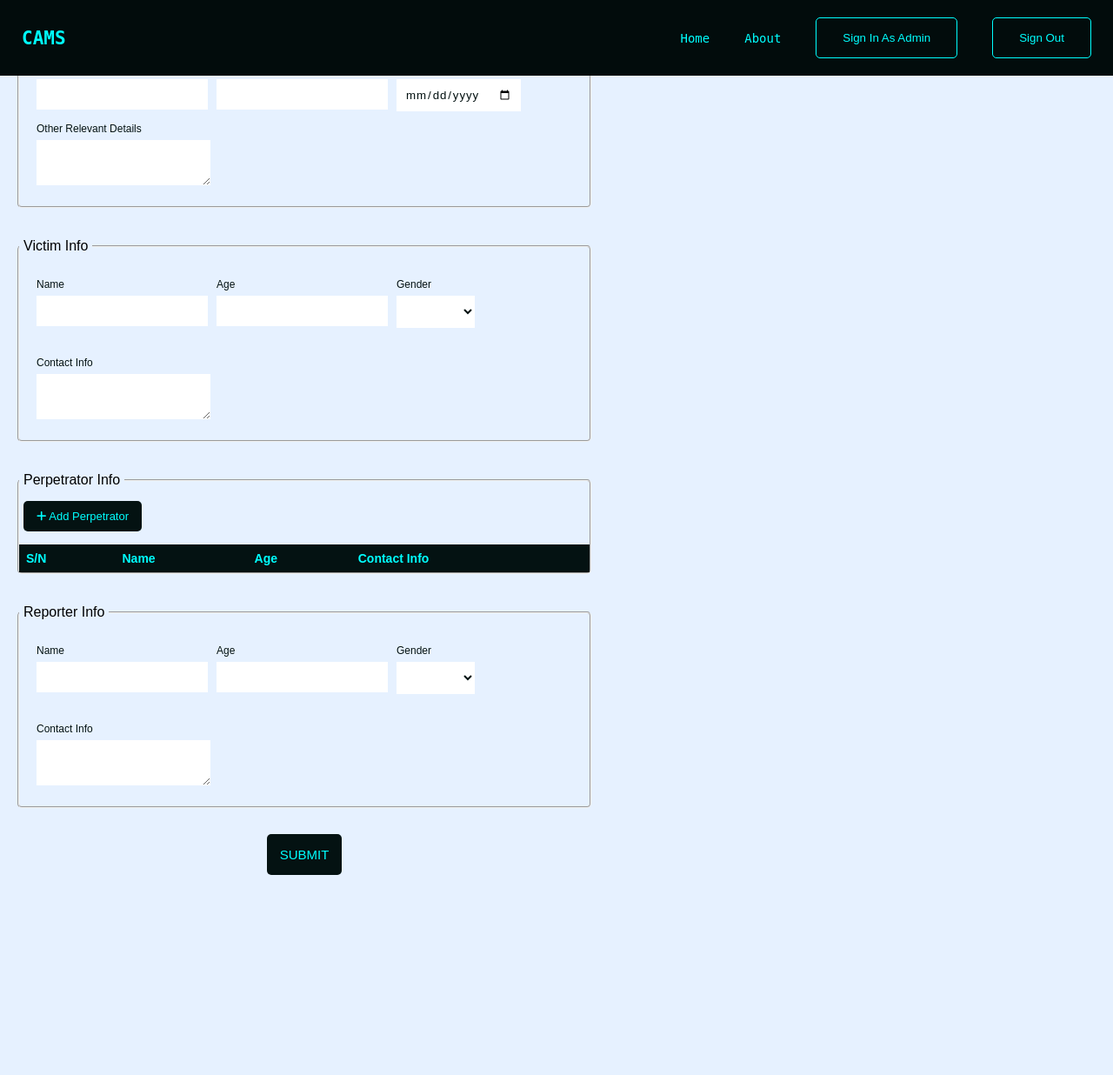
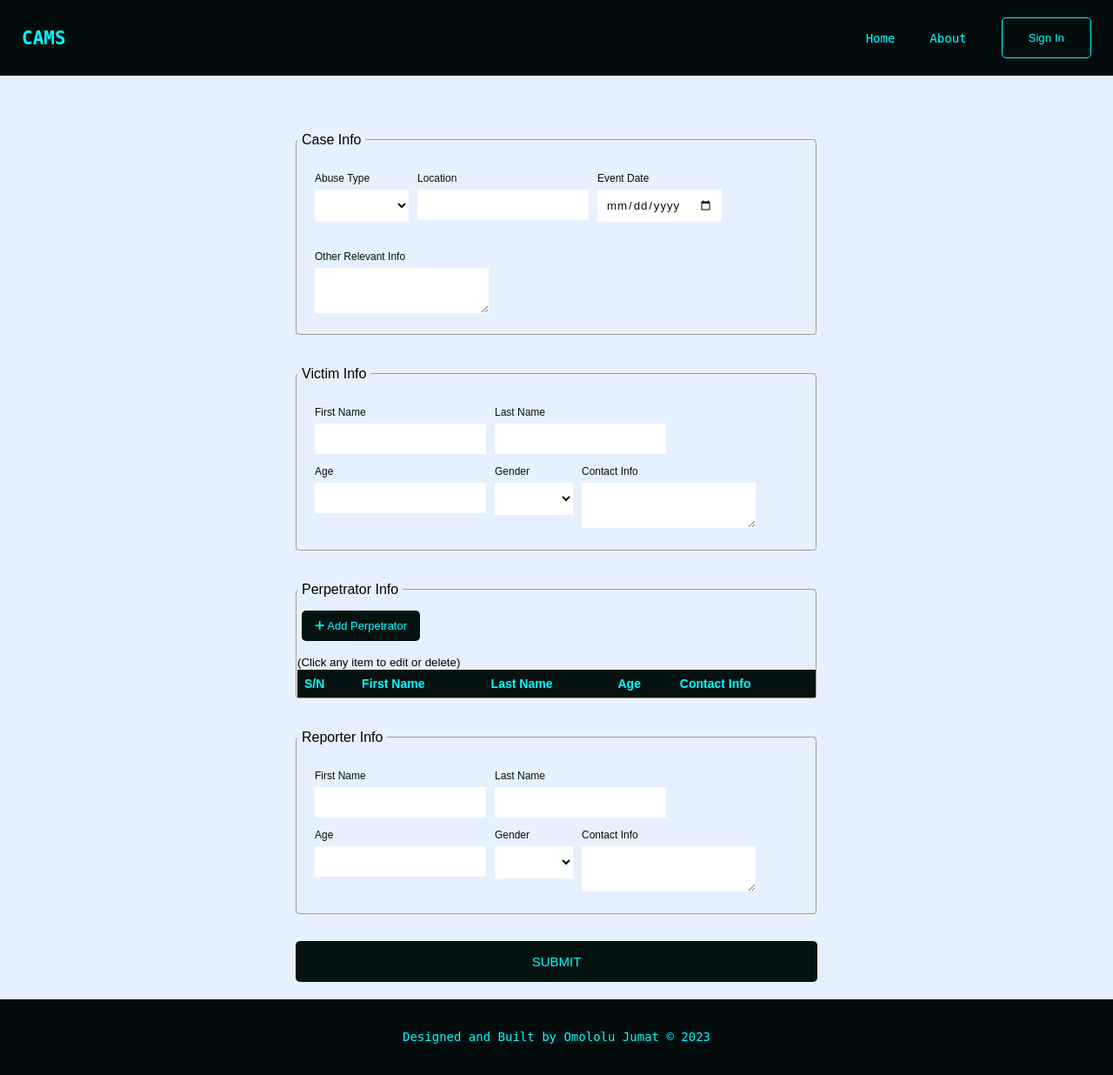
Before and after one commit to Jummate/child-abuse-management-system, a PHP site: page /case-report.html in a window 1280 px wide. Shown: the whole page at 87% size. Before the commit the page ends 1006 px from the top, so only its background shows below. Run offline with PHP 8.4, Linux system fonts and the light colour scheme; lists and menus that the app fills with data are empty.

Commit message:
fix: addressed irregularities like overflow on the interface and complete the interpage routing

```diff
--- a/frontend/case-report.html
+++ b/frontend/case-report.html
@@ -57,19 +57,28 @@
                   >About</a
                 >
               </li>
+              <li class="protected">
+                <a
+                  href="./dashboard.html"
+                  class="link"
+                  >Dashboard</a
+                >
+              </li>
               <!-- <li class="goto-home">Home</li>
                   <li class="goto-about">About</li> -->
-              <li>
+              <li class="sign-in">
                 <a href="./admin-login.html"
-                  ><button class="btn btn-admin-login link">
-                    Sign In As Admin
+                  ><button class="btn btn-admin-login link btn-sign-in">
+                    Sign In
                   </button></a
                 >
               </li>
 
-              <li>
+              <li class="sign-out">
                 <a href=""
-                  ><button class="btn btn-admin-login link">Sign Out</button></a
+                  ><button class="btn btn-admin-login link btn-sign-out">
+                    Sign Out
+                  </button></a
                 >
               </li>
             </ul>
@@ -83,23 +92,31 @@
             <i class="fa fa-times icon"></i>
           </div>
           <div class="modal-body">
-            <p>
-              <label for="perpetrator-name">Name</label><br />
+            <div>
+              <label for="perpetrator-first-name">First Name</label><br />
               <input
                 type="text"
                 class="input modal-field"
-                id="perpetrator-name"
+                id="perpetrator-first-name"
               />
-            </p>
-            <p>
+            </div>
+            <div>
+              <label for="perpetrator-last-name">Last Name</label><br />
+              <input
+                type="text"
+                class="input modal-field"
+                id="perpetrator-last-name"
+              />
+            </div>
+            <div>
               <label for="perpetrator-age">Age</label><br />
               <input
                 type="number"
                 class="input modal-field"
                 id="perpetrator-age"
               />
-            </p>
-            <p>
+            </div>
+            <div>
               <label for="perpetrator-gender">Gender</label><br />
               <select
                 name="perpetrator-gender"
@@ -114,17 +131,17 @@
                 <option value="Male">Male</option>
                 <option value="Female">Female</option>
               </select>
-            </p>
+            </div>
 
-            <p>
+            <div>
               <label for="perpetrator-contact">Contact Info</label><br />
               <textarea
                 id="perpetrator-contact"
-                class="textarea"
+                class="textarea modal-field"
                 rows="2"
                 cols="30"
               ></textarea>
-            </p>
+            </div>
           </div>
           <div class="modal-footer">
             <button
@@ -140,65 +157,106 @@
         <fieldset class="fieldset">
           <legend>Case Info</legend>
           <div class="reporting-input-container">
-            <p>
+            <div>
               <label for="abuse-type">Abuse Type</label><br />
-              <input
+              <!-- <input
                 type="text"
                 class="input reporting-field"
                 id="abuse-type"
-              />
-            </p>
+              /> -->
+              <select
+                name="abuse-type"
+                id="abuse-type"
+                class="select reporting-field"
+              >
+                <option
+                  value=""
+                  selected
+                  disabled
+                ></option>
+                <option value="Emotional">Emotional</option>
+                <option value="Sexual">Sexual</option>
+                <option value="Neglect">Neglect</option>
+              </select>
+            </div>
 
-            <p>
+            <!-- <div>
+              <label for="location-state">Abuse Type</label><br />
+
+              <select
+                name="abuse-type"
+                id="abuse-type"
+                class="select reporting-field"
+              >
+                <option
+                  value=""
+                  selected
+                  disabled
+                ></option>
+                <option value="Emotional">Emotional</option>
+                <option value="Sexual">Sexual</option>
+                <option value="Neglect">Neglect</option>
+              </select>
+            </div> -->
+
+            <div>
               <label for="location">Location</label><br />
               <input
                 type="text"
                 class="input reporting-field"
                 id="location"
               />
-            </p>
+            </div>
 
-            <p>
-              <label for="event-date">Date of Event</label><br />
+            <div>
+              <label for="event-date">Event Date</label><br />
               <input
                 type="date"
                 class="input reporting-field"
                 id="event-date"
               />
-            </p>
+            </div>
 
-            <p>
-              <label for="other-info">Other Relevant Details</label><br />
+            <div>
+              <label for="other-info">Other Relevant Info</label><br />
               <textarea
                 id="other-info"
                 class="textarea reporting-field"
                 rows="2"
                 cols="30"
               ></textarea>
-            </p>
+            </div>
           </div>
         </fieldset>
 
         <fieldset class="fieldset">
           <legend>Victim Info</legend>
           <div class="reporting-input-container">
-            <p>
-              <label for="victim-name">Name</label><br />
+            <div>
+              <label for="victim-first-name">First Name</label><br />
               <input
                 type="text"
                 class="input reporting-field"
-                id="victim-name"
+                id="victim-first-name"
               />
-            </p>
-            <p>
+            </div>
+            <div>
+              <label for="victim-last-name">Last Name</label><br />
+              <input
+                type="text"
+                class="input reporting-field"
+                id="victim-last-name"
+              />
+            </div>
+            <div>
               <label for="victim-age">Age</label><br />
               <input
                 type="number"
                 class="input reporting-field"
                 id="victim-age"
               />
-            </p>
-            <p>
+            </div>
+            <div>
               <label for="victim-gender">Gender</label><br />
               <select
                 name="victim-gender"
@@ -213,9 +271,9 @@
                 <option value="Male">Male</option>
                 <option value="Female">Female</option>
               </select>
-            </p>
+            </div>
 
-            <p>
+            <div>
               <label for="victim-contact">Contact Info</label><br />
               <textarea
                 id="victim-contact"
@@ -223,7 +281,7 @@
                 rows="2"
                 cols="30"
               ></textarea>
-            </p>
+            </div>
           </div>
         </fieldset>
 
@@ -238,12 +296,15 @@
               Add Perpetrator
             </button>
           </div>
+          <div class="">
             <div class="table-wrapper">
+              <small>(Click any item to edit or delete)</small>
               <table>
                 <thead>
                   <tr>
                     <th>S/N</th>
-                  <th>Name</th>
+                    <th>First Name</th>
+                    <th>Last Name</th>
                     <th>Age</th>
                     <th>Contact Info</th>
                   </tr>
@@ -251,68 +312,37 @@
                 <tbody id="perpetratorTableBody"></tbody>
               </table>
             </div>
-          <!-- <div>
-              <p>
-                <label for="perpetrator-name">Name</label><br />
-                <input
-                  type="text"
-                  class="input"
-                  id="perpetrator-name"
-                />
-              </p>
-              <p>
-                <label for="perpetrator-age">Age</label><br />
-                <input
-                  type="number"
-                  class="input"
-                  id="perpetrator-age"
-                />
-              </p>
-              <p>
-                <label for="perpetrator-gender">Gender</label><br />
-                <select
-                  name="perpetrator-gender"
-                  id="perpetrator-gender"
-                  class="select"
-                >
-                  <option value="Male">Male</option>
-                  <option value="Female">Female</option>
-                </select>
-              </p>
-
-              <p>
-                <label for="perpetrator-contact">Contact Info</label
-                ><br />
-                <textarea
-                  id="perpetrator-contact"
-                  class="textarea"
-                  rows="2"
-                  cols="30"
-                ></textarea>
-              </p>
-            </div> -->
+          </div>
         </fieldset>
 
         <fieldset class="fieldset">
           <legend>Reporter Info</legend>
           <div class="reporting-input-container">
-            <p>
-              <label for="reporter-name">Name</label><br />
+            <div>
+              <label for="reporter-first-name">First Name</label><br />
               <input
                 type="text"
                 class="input reporting-field"
-                id="reporter-name"
+                id="reporter-first-name"
               />
-            </p>
-            <p>
+            </div>
+            <div>
+              <label for="reporter-last-name">Last Name</label><br />
+              <input
+                type="text"
+                class="input reporting-field"
+                id="reporter-last-name"
+              />
+            </div>
+            <div>
               <label for="reporter-age">Age</label><br />
               <input
                 type="number"
                 class="input reporting-field"
                 id="reporter-age"
               />
-            </p>
-            <p>
+            </div>
+            <div>
               <label for="reporter-gender">Gender</label><br />
               <select
                 name="reporter-gender"
@@ -327,9 +357,9 @@
                 <option value="Male">Male</option>
                 <option value="Female">Female</option>
               </select>
-            </p>
+            </div>
 
-            <p>
+            <div>
               <label for="reporter-contact">Contact Info</label><br />
               <textarea
                 id="reporter-contact"
@@ -337,7 +367,7 @@
                 rows="2"
                 cols="30"
               ></textarea>
-            </p>
+            </div>
           </div>
         </fieldset>
 
@@ -384,21 +414,36 @@
                 >About</a
               >
             </li>
-            <li>
+            <li class="protected">
+              <a
+                href="./dashboard.html"
+                class="link"
+                >Dashboard</a
+              >
+            </li>
+            <li class="sign-in">
               <a href="./admin-login.html"
-                ><button class="btn btn-admin-login link">
-                  Sign In As Admin
+                ><button class="btn btn-admin-login link btn-sign-in">
+                  Sign In
                 </button></a
               >
             </li>
-            <li>
+            <li class="sign-out">
               <a href=""
-                ><button class="btn btn-admin-login link">Sign Out</button></a
+                ><button class="btn btn-admin-login link btn-sign-out">
+                  Sign Out
+                </button></a
               >
             </li>
           </ul>
         </div>
+        <footer id="reporting-footer">
+          <p>Designed and Built by Omololu Jumat &copy; 2023</p>
+        </footer>
       </aside>
+      <footer id="reporting-footer">
+        <p>Designed and Built by Omololu Jumat &copy; 2023</p>
+      </footer>
     </section>
     <script src="./case-report.js"></script>
   </body>
--- a/frontend/styles.css
+++ b/frontend/styles.css
@@ -52,7 +52,7 @@ body {
 } */
 
 .header {
-  position: fixed;
+  position: sticky;
   top: 0;
   width: 100%;
   padding: 20px 0;
@@ -158,6 +162,11 @@ body {
 #add-perpetrator {
   padding: 10px 15px;
   font-size: 1.3rem;
+}
+
+#btn-submit-case {
+  width: 100%;
+  /* padding: 20px 120px; */
 }
 
 #login:hover,
@@ -378,31 +403,36 @@ body {
   font-family: var(--ff-sans);
   color: var(--dark-aqua);
 }
+
+.admin-login-footer {
+  position: fixed;
+  bottom: 0;
+  left: 0;
+}
 #reporting {
   position: relative;
   /* background-color: var(--dark-aqua); */
 }
 #reporting-page-container {
-  /* height: 80%; */
-  width: 100%;
+  min-width: 100vw;
   display: flex;
   flex-direction: column;
-  /* align-items: center; */
+  align-items: center;
   justify-content: center;
-  /* background-color: green; */
   gap: 30px;
-  max-width: 700px;
   padding: 20px;
+  padding-top: 60px;
 }
 
 .fieldset {
   font-family: var(--ff-sans);
   border-radius: 5px;
   /* overflow-y: auto; */
-  /* width: 100%; */
+  width: 100%;
   /* display: flex;
   flex-direction: column; */
   /* background-color: var(--dark-aqua); */
+  max-width: 600px;
 }
 .fieldset legend {
   padding: 5px;
@@ -449,7 +481,6 @@ textarea {
 .table-wrapper {
   margin-top: 15px;
   width: 100%;
-  max-width: 800px;
   overflow-x: auto;
   /* font-family: "Montserrat Alternates", sans-serif; */
 }
@@ -485,6 +517,8 @@ tr:nth-child(even) {
   display: flex;
   justify-content: center;
   align-items: center;
+  width: 100%;
+  max-width: 600px;
 }
 
 /* #reporting {
```
Also changed, not shown: other parts of frontend/styles.css (+45 -6 lines), frontend/admin-login.html (+14 -3 lines), frontend/admin-login.js (+8 -15 lines), frontend/case-report.js (+38 -4 lines), frontend/dashboard.html (+89 -8 lines), frontend/dashboard.js (+41 -10 lines), frontend/index.html (+27 -10 lines), frontend/script.js (+18 -0 lines). Lines whose indentation alone changed are shown as unchanged.
